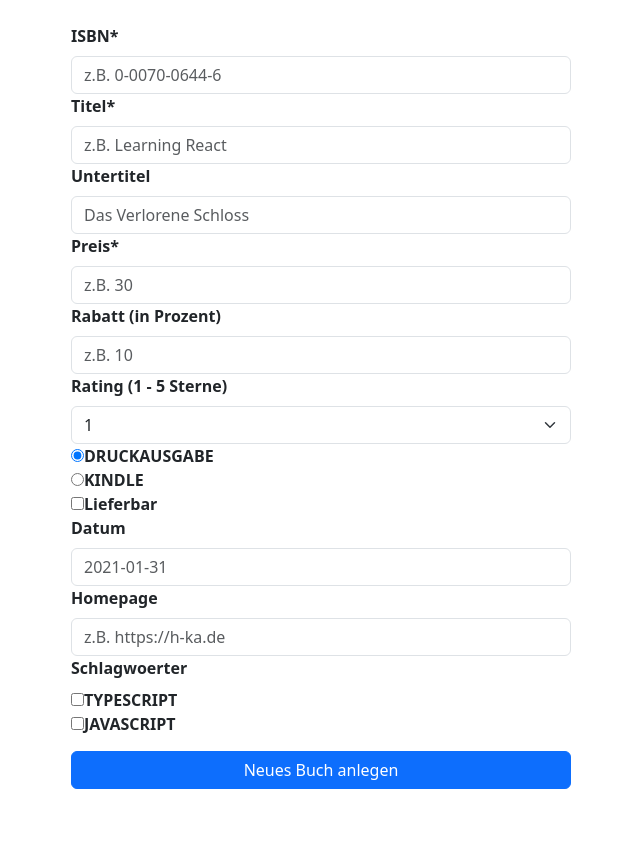
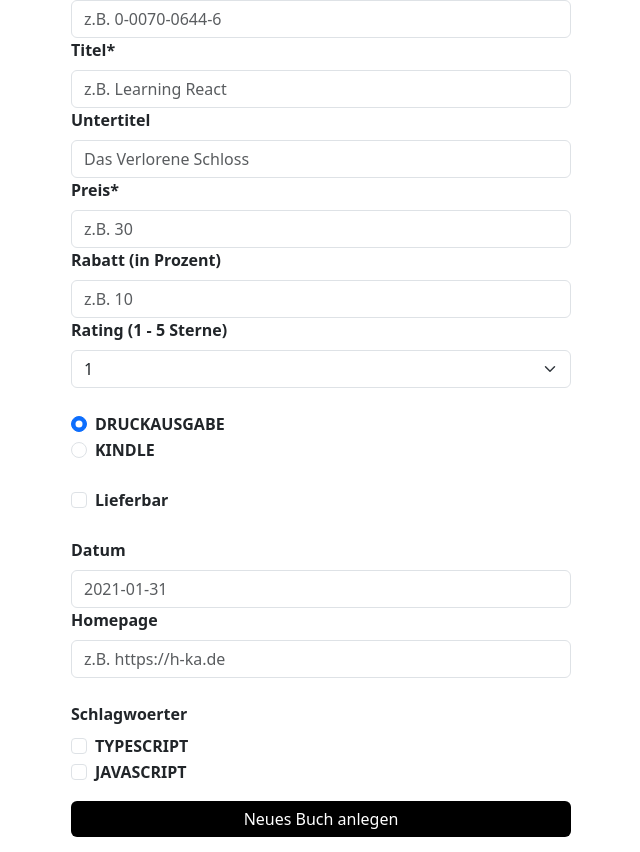
Before and after one commit to Atomfried13/swe_abgabe_2_webserver, a React (Vite) app: page /NeuesBuch in a window 1280 px wide. Shown: the part 200-1052 px from the top of the page, without its empty margins (319-959 px from the left). Before the commit the page ends 1004 px from the top, so only its background shows below. Built offline with nearby package versions, Linux system fonts and the light colour scheme.

Commit message:
funktionierendes schreiben

```diff
--- a/src/Controller/buch-mutation.ts
+++ b/src/Controller/buch-mutation.ts
@@ -8,25 +8,26 @@ export const mutation = async (
 	buch: BuchDTO,
 	token: string,
 ): Promise<number> => {
-	const authorization = { Authorization: token ? `Bearer ${token}` : '' };
 	try {
-		console.log('am anfang');
-		console.log(buch.titel);
+		const authorization = { Authorization: token ? `Bearer ${token}` : '' };
+
+		const query = `
+			mutation ($input: BuchInput!) {
+				create (input: $input) {
+					id
+				}
+			}
+		`;
+
 		const response = await axiosInstance.post(
 			'baseURL/graphql',
 			{
 				variables: { input: buch },
-				query: `
-				mutation ($input: BuchInput!) {
-					create (input: $input) {
-						id
-					}
-				  }
-				`,
+				query,
 			},
 			{ headers: authorization },
 		);
-		console.log('am Ende');
+
 		if (response.data.errors !== undefined) {
 			console.log(response.data.errors);
 		}
--- a/src/pages/NeuesBuch/Art.component.tsx
+++ b/src/pages/NeuesBuch/Art.component.tsx
@@ -1,3 +1,5 @@
+import { Form } from 'react-bootstrap';
+
 interface ArtUebertragung {
 	setArt: React.Dispatch<React.SetStateAction<string>>;
 }
@@ -5,24 +7,24 @@ interface ArtUebertragung {
 export function Art(artUebertragung: ArtUebertragung) {
 	return (
 		<>
-			<input
+			<br />
+			<Form.Check
 				type="radio"
 				id="DRUCKAUSGABE"
 				name="Art"
 				value="DRUCKAUSGABE"
+				label="DRUCKAUSGABE"
 				defaultChecked
 				onChange={(event) => artUebertragung.setArt(event.target.value)}
 			/>
-			<label id="DRUCKAUSGABE">DRUCKAUSGABE</label>
-			<br />
-			<input
+			<Form.Check
 				type="radio"
 				id="KINDLE"
 				name="Art"
 				value="KINDLE"
+				label="KINDLE"
 				onChange={(event) => artUebertragung.setArt(event.target.value)}
 			/>
-			<label id="KINDLE">KINDLE</label>
 		</>
 	);
 }
--- /dev/null
+++ b/src/pages/NeuesBuch/Formular.component.tsx
@@ -0,0 +1,87 @@
+import { Form } from 'react-bootstrap';
+import { Homepage } from './Homepage.component';
+import { Schlagwoerter } from './Schlagwoerter.component';
+import { Lieferbar } from './Lieferbar.component';
+import { Rating } from './Rating.component';
+import { Datum } from './Datum.component';
+import { Rabatt } from './Rabatt.component';
+import { Preis } from './Preis.component';
+import { Isbn } from './Isbn.component';
+import { Art } from './Art.component';
+import { Titel } from './Titel.component';
+import { UnterTitel } from './UnterTitel.component';
+import { SubmitButton } from './SubmitButton.component';
+import { useState } from 'react';
+import { BuchDTO } from '../../Model/buchDTO.entitie';
+
+interface FormularUebertragung {
+	handleCreate: (buch: BuchDTO) => void;
+}
+
+export function Formular(formularUebertragung: FormularUebertragung) {
+	const [isbn, setIsbn] = useState<string>('');
+	const [rabatt, setRabatt] = useState<number>(0);
+	const [rating, setRating] = useState<number>(0);
+	const [art, setArt] = useState<string>('DRUCKAUSGABE');
+	const [preis, setPreis] = useState<number>(0);
+	const [lieferbar, setLieferbar] = useState<boolean>(false);
+	const [datum, setDatum] = useState<string>('');
+	const [schlagwoerter, setSchlagwoerter] = useState<string[]>([]);
+	const [homepage, setHomepage] = useState<string>('');
+	const [titel, setTitel] = useState<string>('');
+	const [unterTitel, setUnterTitel] = useState<string>('');
+
+	const handleCreateClick = () => {
+		if (isbn !== '' && titel !== '' && preis > 0) {
+			formularUebertragung.handleCreate({
+				isbn: isbn,
+				rating: rating,
+				art: art,
+				preis: preis,
+				rabatt: rabatt,
+				lieferbar: lieferbar,
+				datum: datum,
+				homepage: homepage,
+				schlagwoerter: schlagwoerter,
+				titel: {
+					titel: titel,
+					untertitel: unterTitel,
+				},
+				abbildungen: [
+					{
+						beschriftung: 'Abb. 1',
+						contentType: 'img/png',
+					},
+				],
+			});
+		} else {
+			console.log('Unvollständige oder Falsche Eingabe');
+		}
+	};
+	return (
+		<>
+			<Form>
+				<Form.Group
+					controlId="buch-anlegen"
+					className="buch-anlegen-form"
+				>
+					<Isbn setIsbn={setIsbn} />
+					<Titel setTitel={setTitel} />
+					<UnterTitel setUnterTitel={setUnterTitel} />
+					<Preis setPreis={setPreis} />
+					<Rabatt setRabatt={setRabatt} />
+					<Rating setRating={setRating} />
+					<Art setArt={setArt} />
+					<Lieferbar setLieferbar={setLieferbar} />
+					<Datum setDatum={setDatum} />
+					<Homepage setHomepage={setHomepage} />
+					<Schlagwoerter
+						schlagwoerter={schlagwoerter}
+						setSchlagwoerter={setSchlagwoerter}
+					/>
+				</Form.Group>
+				<SubmitButton submitHandleCreateClick={handleCreateClick} />
+			</Form>
+		</>
+	);
+}
--- a/src/pages/NeuesBuch/Lieferbar.component.tsx
+++ b/src/pages/NeuesBuch/Lieferbar.component.tsx
@@ -1,3 +1,5 @@
+import { Form } from 'react-bootstrap';
+
 interface LieferbarUebertragung {
 	setLieferbar: React.Dispatch<React.SetStateAction<boolean>>;
 }
@@ -6,16 +8,16 @@ export function Lieferbar(lieferbarUebertragung: LieferbarUebertragung) {
 	return (
 		<>
 			<br />
-			<input
+			<Form.Check
 				type="checkbox"
 				id="Lieferbar"
 				name="Lieferbar"
 				value="Lieferbar"
+				label="Lieferbar"
 				onChange={(event) =>
 					lieferbarUebertragung.setLieferbar(event.target.checked)
 				}
 			/>
-			<label htmlFor="Lieferbar">Lieferbar</label>
 			<br />
 		</>
 	);
--- a/src/pages/NeuesBuch/NeuesBuch.tsx
+++ b/src/pages/NeuesBuch/NeuesBuch.tsx
@@ -1,39 +1,14 @@
 /* eslint-disable eslint-comments/disable-enable-pair */
 /* eslint-disable @typescript-eslint/no-unsafe-argument */
 import { useState, useContext } from 'react';
-import { Form } from 'react-bootstrap';
 import './NeuesBuch.css';
 import { mutation } from '../../Controller/buch-mutation';
 import { AuthContext } from '../../Controller/AuthContext';
 import { isTokenExpired } from './TokenValidierung';
-import { Homepage } from './Homepage.component';
-import { Schlagwoerter } from './Schlagwoerter.component';
-import { Lieferbar } from './Lieferbar.component';
-import { Rating } from './Rating.component';
-import { Datum } from './Datum.component';
-import { Rabatt } from './Rabatt.component';
-import { Preis } from './Preis.component';
-import { Isbn } from './Isbn.component';
-import { Art } from './Art.component';
-import { Titel } from './Titel.component';
-import { UnterTitel } from './UnterTitel.component';
-import { SubmitButton } from './SubmitButton.component';
+import { Formular } from './Formular.component';
+import { BuchDTO } from '../../Model/buchDTO.entitie';
 
-// eslint-disable-next-line max-lines-per-function
 export function NeuesBuch() {
-	const [isbn, setIsbn] = useState<string>('');
-	const [rabatt, setRabatt] = useState<number>(0);
-	const [rating, setRating] = useState<number>(0);
-	const [art, setArt] = useState<string>('DRUCKAUSGABE');
-	const [preis, setPreis] = useState<number>(0);
-	const [lieferbar, setLieferbar] = useState<boolean>(false);
-	const [datum, setDatum] = useState<string>('');
-	const [schlagwoerter, setSchlagwoerter] = useState<string[]>([]);
-	const [homepage, setHomepage] = useState<string>('');
-
-	const [titel, setTitel] = useState<string>('');
-	const [unterTitel, setUnterTitel] = useState<string>('');
-
 	const [showID, setShowID] = useState(false);
 	const [id, setID] = useState<number | undefined>(undefined);
 
@@ -41,85 +16,40 @@ export function NeuesBuch() {
 	const { expiresIn } = useContext(AuthContext);
 	const { tokenIssuedAt } = useContext(AuthContext);
 
-	const handleCreateClick = () => {
-		console.log(isbn);
+	const handleCreate = async (buch: BuchDTO) => {
 		const isExpired = isTokenExpired(expiresIn, tokenIssuedAt);
 		if (isExpired) {
 			console.log('Das Token ist abgelaufen.');
 		} else {
-			console.log(rabatt);
-			if (isbn !== '' && titel !== '' && preis > 0) {
-				const ergebnis = async () =>
-					await mutation(
-						{
-							isbn: isbn,
-							rating: rating,
-							art: art,
-							preis: preis,
-							rabatt: rabatt,
-							lieferbar: lieferbar,
-							datum: datum,
-							homepage: homepage,
-							schlagwoerter: schlagwoerter,
-							titel: {
-								titel: titel,
-								untertitel: unterTitel,
-							},
-							abbildungen: [
-								{
-									beschriftung: 'Abb. 1',
-									contentType: 'img/png',
-								},
-							],
-						},
-						token,
-					);
-				console.log(ergebnis);
-				//TODO Promise irgendwie abfragen.
+			try {
+				if (buch === undefined) {
+					throw new Error('Kein Buch vorhanden!');
+				}
+				console.log(buch);
+				const result = await mutation(buch, token);
+				console.log(result);
 				setID(2);
 				console.log(id);
 				if (id !== null) {
 					setShowID(true);
 				}
-			} else {
-				console.log('Unvollständige oder Falsche Eingabe');
+			} catch (error) {
+				console.error('Fehler:', error);
 			}
 		}
 	};
 
 	return (
-		<div>
-			<h1>Neuanlegen eines Buches</h1>
+		<>
 			<h2 className="UeberschriftNeuanlegen">Neuanlegen eines Buches</h2>
 			<div>
-				<Form>
-					<Form.Group
-						controlId="buch-anlegen"
-						className="buch-anlegen-form"
-					>
-						<Isbn setIsbn={setIsbn} />
-						<Titel setTitel={setTitel} />
-						<UnterTitel setUnterTitel={setUnterTitel} />
-						<Preis setPreis={setPreis} />
-						<Rabatt setRabatt={setRabatt} />
-						<Rating setRating={setRating} />
-						<Art setArt={setArt} />
-						<Lieferbar setLieferbar={setLieferbar} />
-						<Datum setDatum={setDatum} />
-						<Homepage setHomepage={setHomepage} />
-						<Schlagwoerter
-							schlagwoerter={schlagwoerter}
-							setSchlagwoerter={setSchlagwoerter}
-						/>
-					</Form.Group>
-					<SubmitButton handleCreateClick={handleCreateClick} />
-				</Form>
+				<Formular handleCreate={handleCreate} />
 				{showID && id && (
 					<div>
 						<p>Das Buch wurde angelegt</p>
 					</div>
 				)}
 			</div>
-		</div>
+		</>
 	);
 }
--- a/src/pages/NeuesBuch/Schlagwoerter.component.tsx
+++ b/src/pages/NeuesBuch/Schlagwoerter.component.tsx
@@ -27,30 +27,28 @@ export function Schlagwoerter(
 
 	return (
 		<>
+			<br />
 			<Form.Label>Schlagwoerter</Form.Label>
-			<br />
-			<input
+			<Form.Check
 				type="checkbox"
 				id="TYPESCRIPT"
 				name="TYPESCRIPT"
 				value="TYPESCRIPT"
+				label="TYPESCRIPT"
 				onChange={(event) =>
 					handleSetSchlagwoerter('TYPESCRIPT', event.target.checked)
 				}
 			/>
-			<label htmlFor="TYPESCRIPT">TYPESCRIPT</label>
-			<br />
-			<input
+			<Form.Check
 				type="checkbox"
 				id="JAVASCRIPT"
 				name="JAVASCRIPT"
 				value="JAVASCRIPT"
+				label="JAVASCRIPT"
 				onChange={(event) =>
 					handleSetSchlagwoerter('JAVASCRIPT', event.target.checked)
 				}
 			/>
-			<label htmlFor="JAVASCRIPT">JAVASCRIPT</label>
-			<br />
 		</>
 	);
 }
--- a/src/pages/NeuesBuch/SubmitButton.component.tsx
+++ b/src/pages/NeuesBuch/SubmitButton.component.tsx
@@ -1,7 +1,7 @@
 import { Button } from 'react-bootstrap';
 
 interface SubmitButtonHandleCreateClick {
-	handleCreateClick: () => void;
+	submitHandleCreateClick: () => void;
 }
 
 export function SubmitButton(
@@ -10,9 +10,9 @@ export function SubmitButton(
 	return (
 		<>
 			<Button
-				onClick={submitButtonhandleCreateClick.handleCreateClick}
+				onClick={submitButtonhandleCreateClick.submitHandleCreateClick}
 				type="submit"
-				className="buch-schreiben-form"
+				className="neuanlegen-btn"
 			>
 				Neues Buch anlegen
 			</Button>
```
Also changed, not shown: .eslintrc.cjs.
